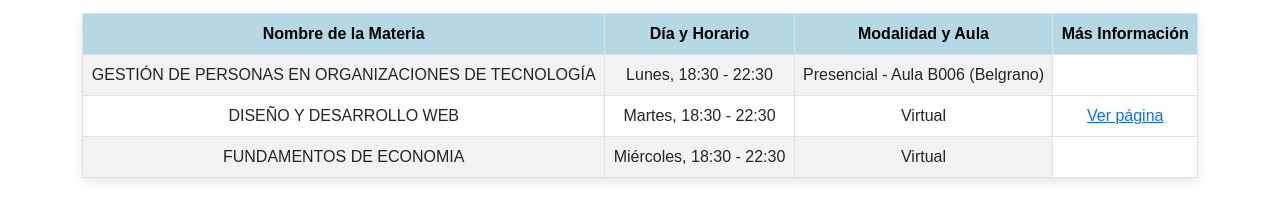
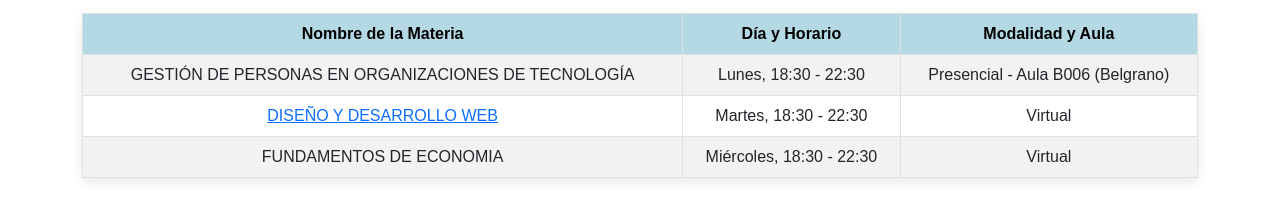
Before and after one commit to camdlt/DDW-SobreMi, a website: page src/materias-2025.html in a window 1280 px wide. Shown: the part 241-462 px from the top of the page. Drawn offline with nearby package versions, Linux system fonts and the light colour scheme; a web font is replaced by a local one.

Commit message:
Update materias-2025.html

```diff
--- a/src/materias-2025.html
+++ b/src/materias-2025.html
@@ -34,7 +34,6 @@
                         <th>Nombre de la Materia</th>
                         <th>Día y Horario</th>
                         <th>Modalidad y Aula</th>
-                        <th>Más Información</th>
                     </tr>
                 </thead>
                 <tbody>
@@ -44,10 +43,9 @@
                         <td>Presencial - Aula B006 (Belgrano)</td>
                     </tr>
                     <tr>
-                        <td>DISEÑO Y DESARROLLO WEB</td>
+                        <td><a href="./uvas/uva1/materiaDDW.html" target="_blank" rel="noopener noreferrer">DISEÑO Y DESARROLLO WEB</a></td>
                         <td>Martes, 18:30 - 22:30</td>
                         <td>Virtual</td>
-                        <td><a href="./uvas/uva1/materiaDDW.html" target="_blank" rel="noopener noreferrer">Ver página</a></td>
                     </tr>
                     <tr>
                         <td>FUNDAMENTOS DE ECONOMIA</td>
```
